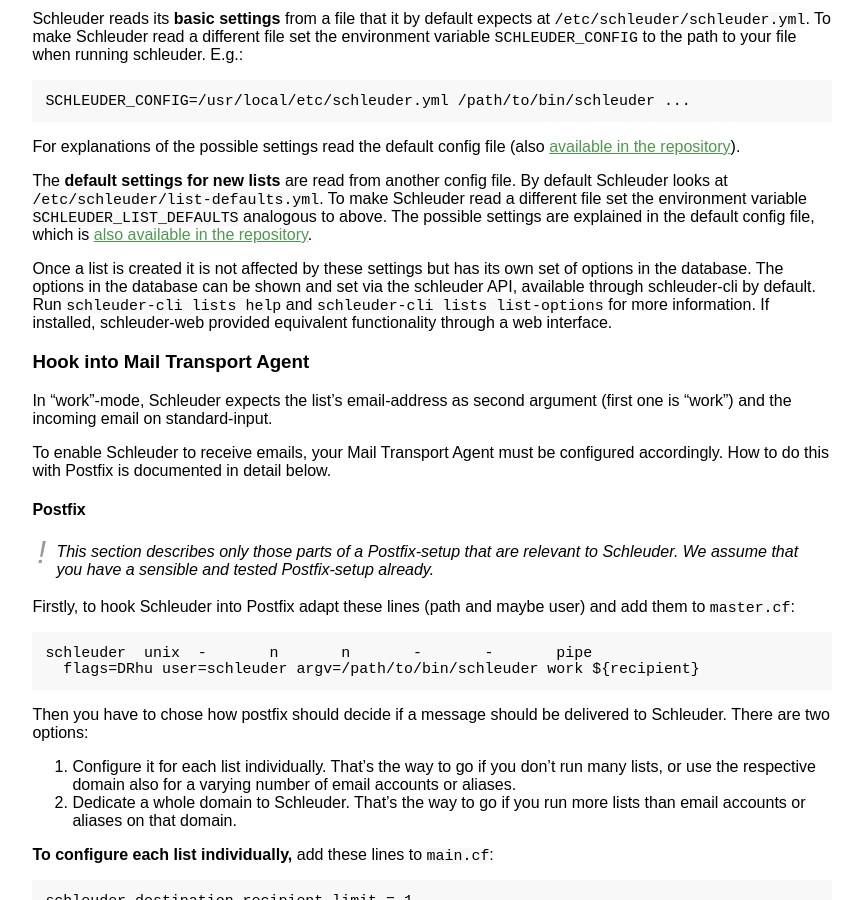
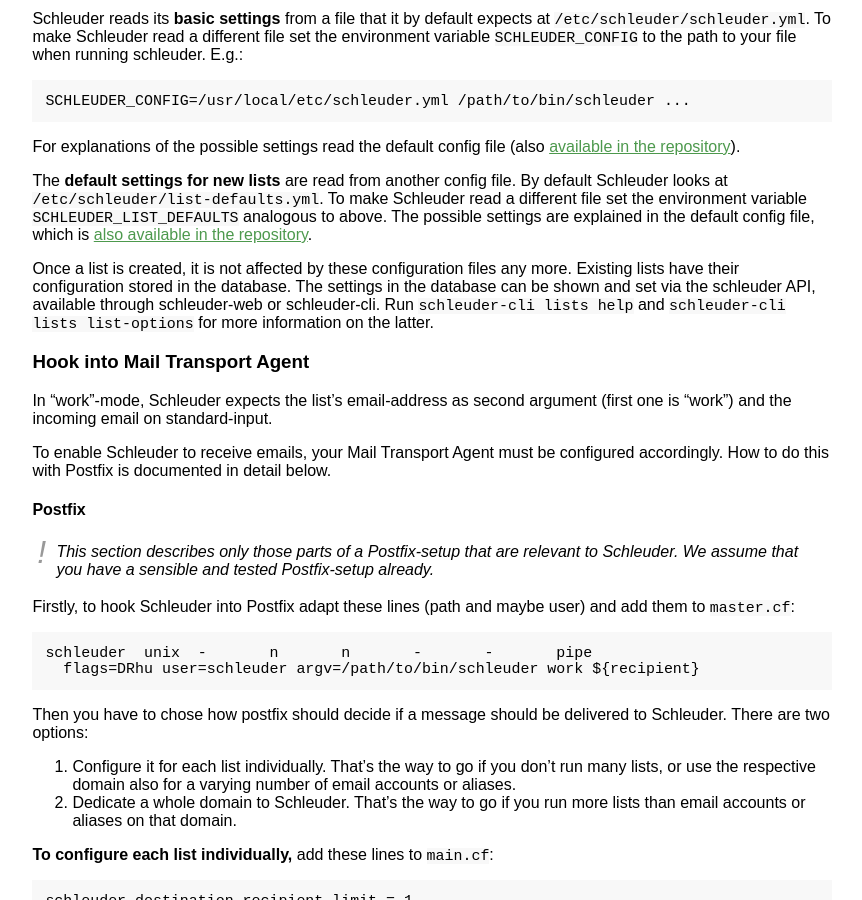
Before and after one commit to schleuder/schleuder-website, a Jekyll site: the page built from docs/index.md, in a window 1280 px wide and 900 px high, scrolled down 2421 px. Shown: the whole window, without its empty margins (6-868 px from the left). Built offline with Jekyll 4.4.1, drawn with Linux system fonts in a browser that asks for light colours.

Commit message:
Clarified a few things including that schleuder-cli is not installed by default.

```diff
--- a/docs/index.md
+++ b/docs/index.md
@@ -83,7 +83,7 @@
 
 The **default settings for new lists** are read from another config file. By default Schleuder looks at `/etc/schleuder/list-defaults.yml`. To make Schleuder read a different file set the environment variable `SCHLEUDER_LIST_DEFAULTS` analogous to above. The possible settings are explained in the default config file, which is [also available in the repository](https://0xacab.org/schleuder/schleuder/blob/master/etc/list-defaults.yml).
 
-Once a list is created it is not affected by these settings but has its own set of options in the database. The options in the database can be shown and set via the schleuder API, available through schleuder-cli by default. Run `schleuder-cli lists help` and `schleuder-cli lists list-options` for more information. If installed, schleuder-web provided equivalent functionality through a web interface.
+Once a list is created, it is not affected by these configuration files any more.  Existing lists have their configuration stored in the database. The settings in the database can be shown and set via the schleuder API, available through schleuder-web or schleuder-cli. Run `schleuder-cli lists help` and `schleuder-cli lists list-options` for more information on the latter.
 
 ### Hook into Mail Transport Agent
 
```
